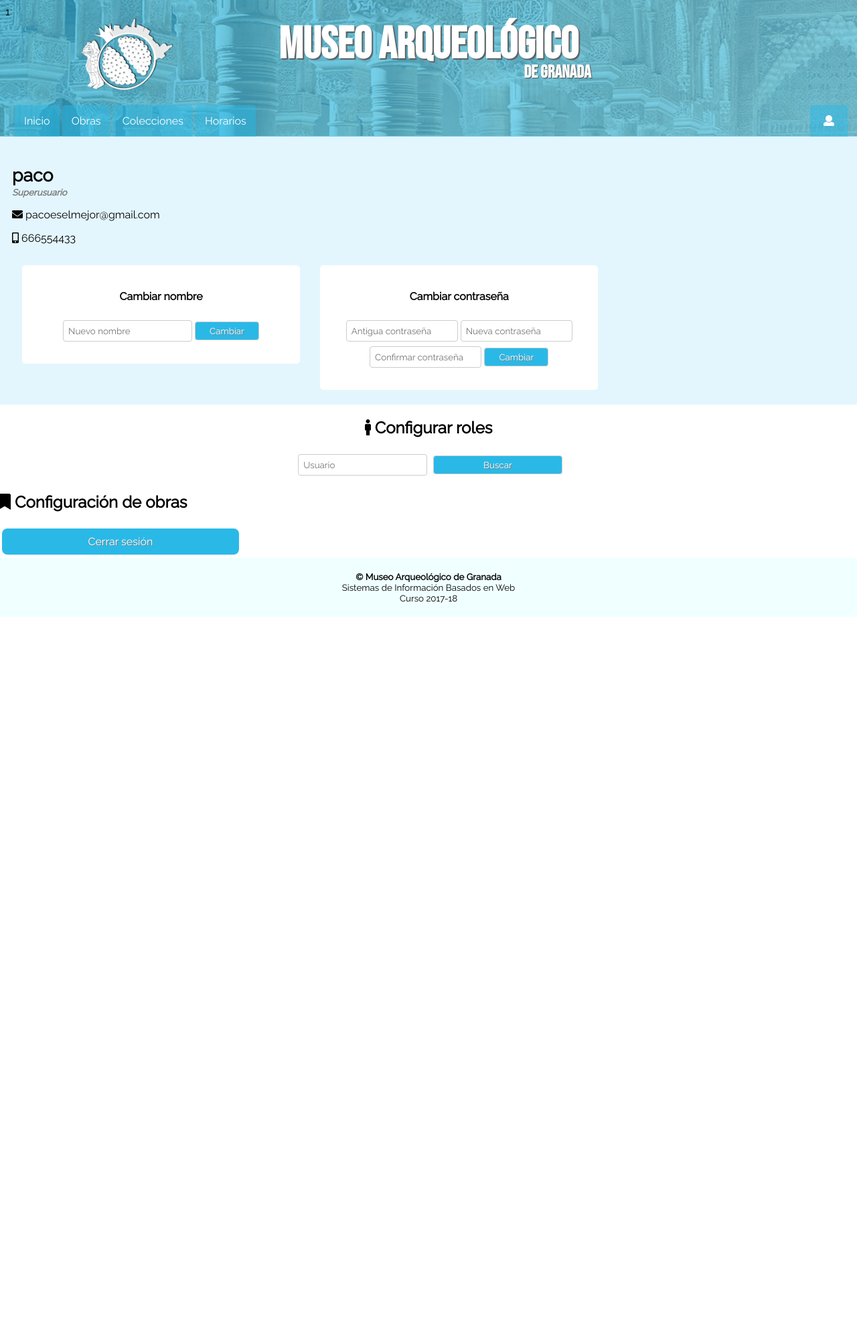
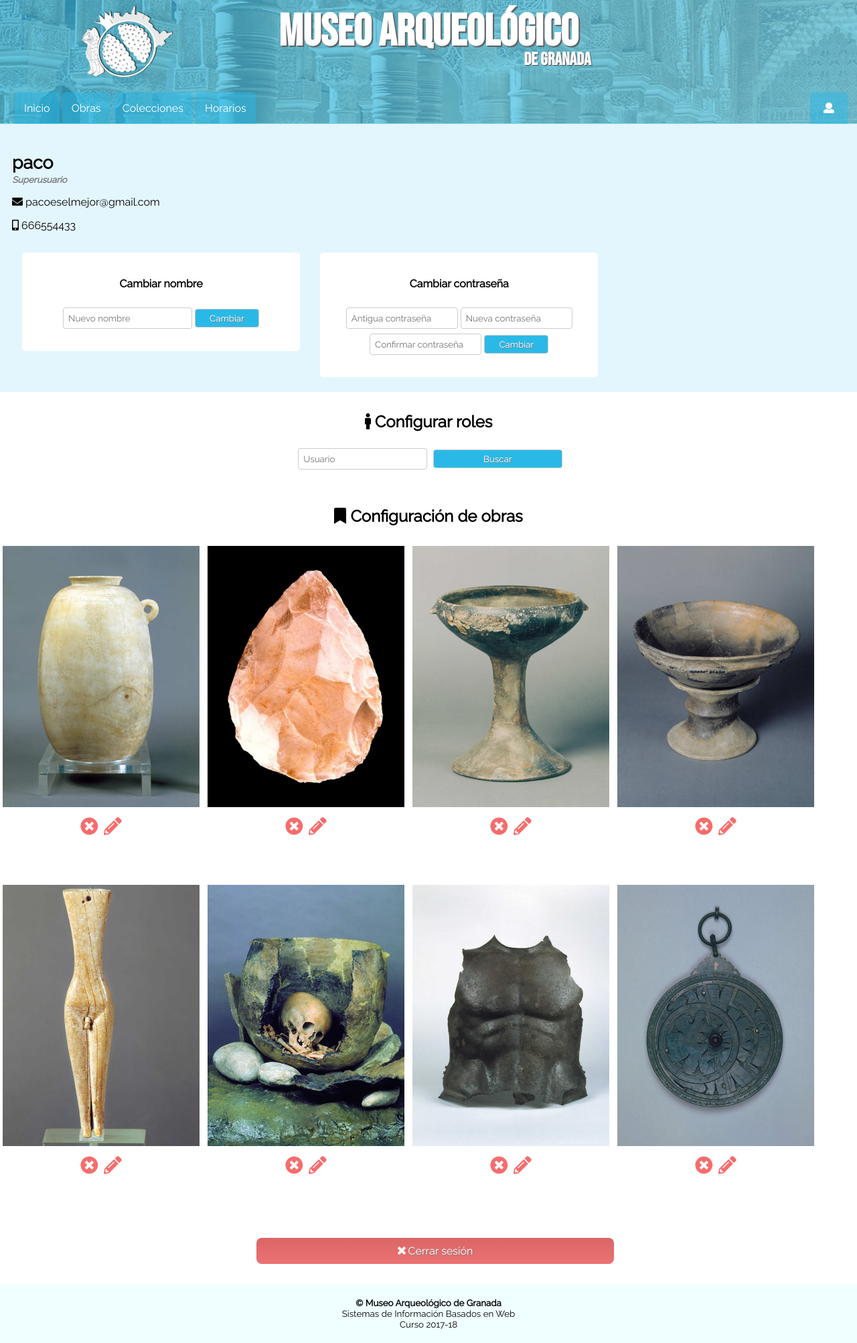
Before and after one commit to JaimeFriass/museo-web, a PHP site: page /panel.php in a window 1280 px wide; the page is wider, and only the part inside the window is pictured. Shown: that part at 67% size. Before the commit the page ends 921 px from the top of that part, so only its background shows below. Run offline with PHP 8.4, Linux system fonts and the light colour scheme; a user stored in the database is signed in; data comes from the database, SQL or seed files in the repository.

Commit message:
Edicion de obras en proceso
Se muestran las obras y la posibilidad de editarlas o borrarlas en el panel

```diff
--- a/css/estilos.css
+++ b/css/estilos.css
@@ -571,12 +571,11 @@ a.boton {
     padding: 10px 10px 10px 10px;
     color: white;
     width: 26%;
-    float: left;
     vertical-align: middle;
     text-align: center;
     margin: 5px 5px 5px 5px;
     border-radius: 8px;
-    transition: 0.2s;
+    transition: 0.1s;
     text-shadow: 1px 1px gray;
 }
 
@@ -688,7 +687,7 @@ a.boton {
     div.conf_roles {
         text-align: center;
         width: 50%;
-        margin: 20px 20px 20px 20px;
+        margin: 30px;
         margin-left:25%;
     }
 
@@ -732,6 +731,54 @@ a.boton {
             width: 100%;
         }
 
+    div.conf_obras {
+        width: 100%;
+        text-align: center;
+        margin-top: 50px;
+    }
+
+        div.conf_obras div.res_obra {
+            padding: 0 6px;
+            margin-top: 10px;
+            float: left;
+            width: 22.88888%;
+        }
+
+            div.conf_obras div.res_obra form.herramientas {
+                height: 50px;
+                padding: 15px;
+                font-size: 20pt;
+            }
+
+            form.herramientas a {
+                color: rgb(247, 108, 108);
+                margin: 4px;
+            }
+
+            form.herramientas a:hover {
+                color: black;
+            }
+
+        div.conf_obras div.res_obra img {
+            width: 100%;
+            height: auto;
+        }
+
+    div.cerrar_sesion {
+        width: 100%;
+    }
+
+    div.cerrar_sesion a.cerrar_sesion {
+        width: 40%;
+        margin: 30px;
+        margin-left: 30%;
+        background: linear-gradient(rgb(219, 102, 102), rgb(235, 114, 114));
+    }
+
+    div.cerrar_sesion a.cerrar_sesion:hover {
+        background: linear-gradient(rgb(238, 184, 184), rgb(236, 176, 176));
+    }
+
     /***************************************/
     /*             LOGIN                   */
     /***************************************/
--- a/modules/conf_obras.php
+++ b/modules/conf_obras.php
@@ -1,3 +1,4 @@
 <div class="conf_obras">
     <h2><i class="fa fa-bookmark"></i> Configuración de obras</h2>
+    <?php $this->mostrarObras(); ?>
 </div>
--- a/panel.php
+++ b/panel.php
@@ -1,6 +1,5 @@
 <?php
     include "modules/conexion.php";
-    echo $_SESSION['id'];
     if ( !isset($_SESSION['id'])) {
         echo "id no establecido";
         header("Location: login.php");
@@ -106,6 +105,22 @@
 
         }
 
+        function mostrarObras() {
+            $res = mysqli_query( $this->conexion, "SELECT * FROM obras");
+
+            if ($res->num_rows > 0) {
+                while ($a_res = mysqli_fetch_assoc($res)) {
+                    echo "<div class='res_obra'>";
+                        echo "<img src='".$a_res['imagen']."' width=100 height=150>";
+                        echo "<form class='herramientas'>";
+                            echo "<a href='modules/eliminar_obra.php?id=".$a_res['id']."'><i class='fa fa-times-circle'></i></a>";
+                            echo "<a href='editar_obra.php?id=".$a_res['id']."'><i class='fa fa-pencil-alt '></i></a>";
+                        echo "</form>";
+                    echo "</div>";
+                }
+            }
+        }
+
     }
 
 
@@ -118,6 +133,7 @@
     $panel = new Panel($conexion);
     $panel->mostrarPaneles($conexion);
 
-    echo "<a href='modules/cerrar_sesion.php' class='boton'>Cerrar sesión</a>";
+    echo "<div class='cerrar_sesion'><a href='modules/cerrar_sesion.php'
+               class='boton cerrar_sesion'><i class='fa fa-times'></i> Cerrar sesión</a></div>";
     include "modules/footer.php";
 ?>
```
Also changed, not shown: other parts of css/estilos.css (+54 -0 lines), editar_obra.php (added, +30 -0 lines), modules/editar.php (added, +36 -0 lines).
